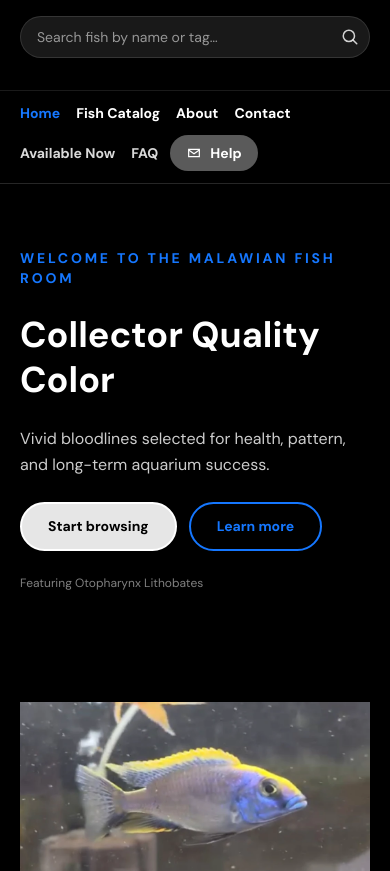
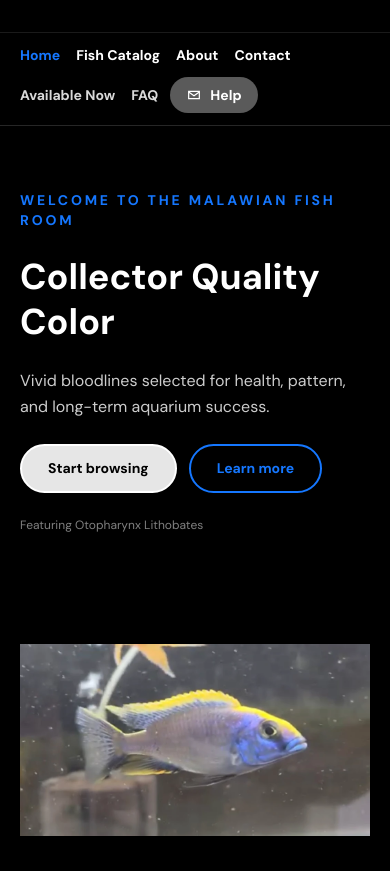
Before and after one commit to TheMalawianFishRoom/MalawianFishRoomWebsite, a Next.js app: page / in a window 390 px wide. Shown: the top 871 px of the page. Built offline with nearby package versions, Linux system fonts and the light colour scheme.

Commit message:
search bar removed on mobile

```diff
--- a/app/globals.css
+++ b/app/globals.css
@@ -217,7 +217,8 @@ body {
 }
 
 @media (max-width: 639px) {
-  .site-header-logo {
+  .site-header-logo,
+  .site-header-search {
     display: none !important;
   }
 }
```
